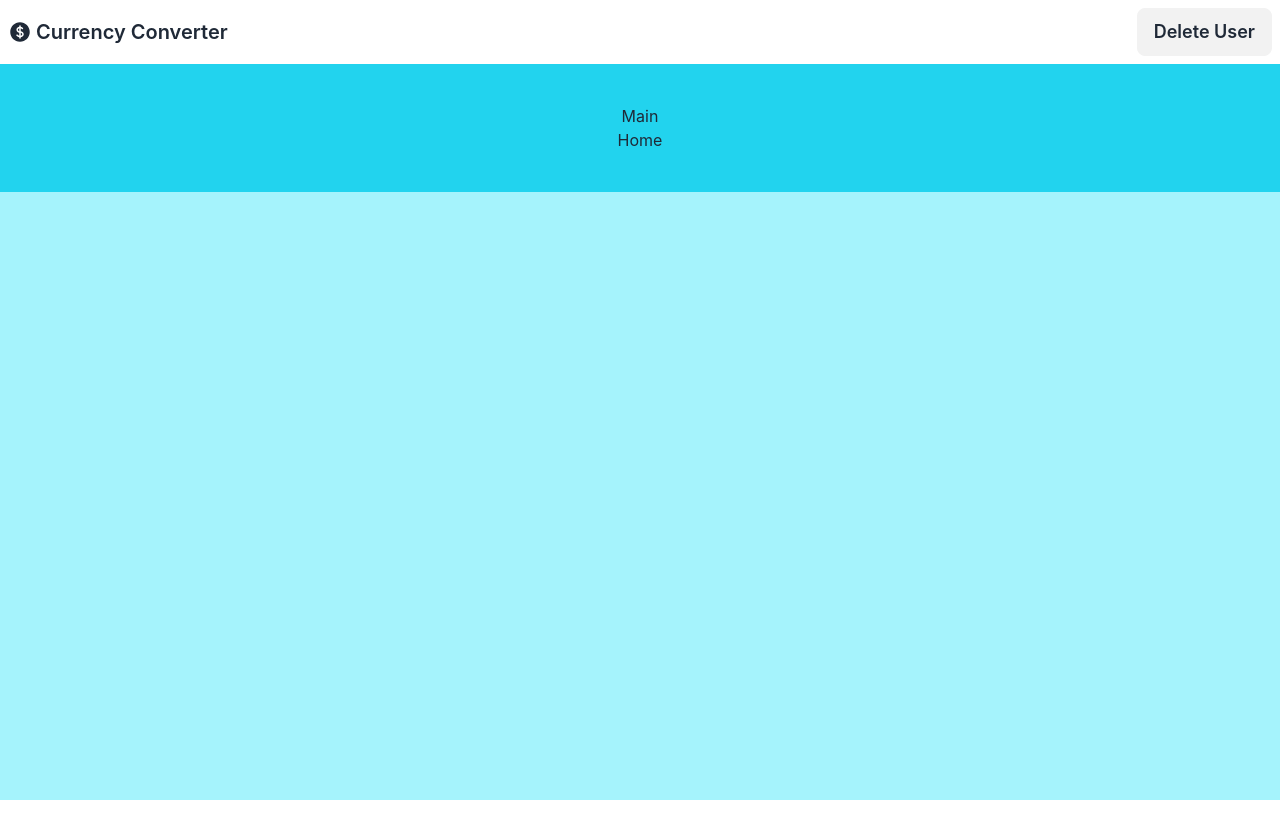
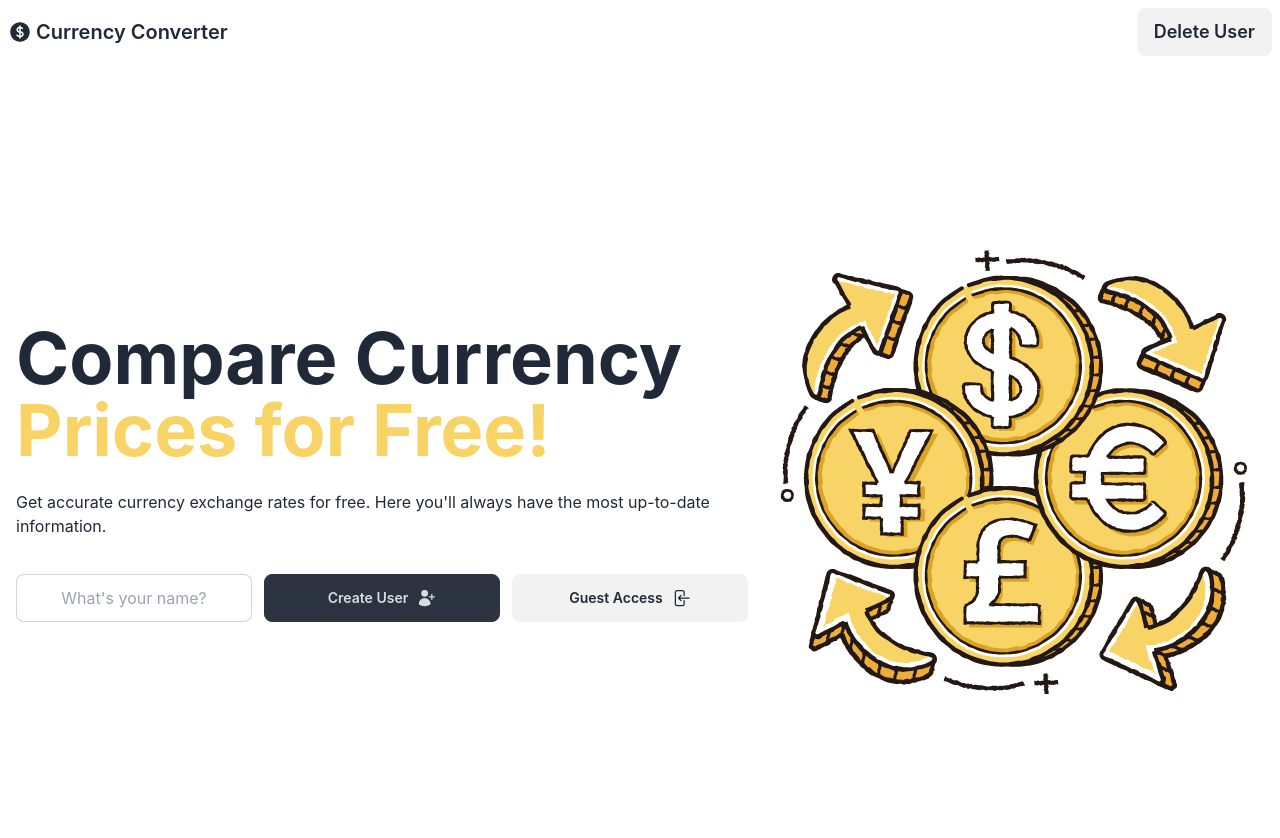
Before and after one commit to fm-anderson/currency-converter, a React (Vite) app: page /home in a window 1280 px wide. Shown: the top 838 px of the page. Before the commit the page ends 800 px from the top, so only its background shows below. Built offline with nearby package versions, Linux system fonts and the light colour scheme.

Commit message:
Home page markup created

```diff
--- a/src/App.jsx
+++ b/src/App.jsx
@@ -5,7 +5,7 @@ const router = createBrowserRouter(routesConfig);
 
 function App() {
   return (
-    <div className="grid container h-screen bg-cyan-200">
+    <div className="grid container h-screen bg-base-100">
       <RouterProvider router={router} />
     </div>
   );
--- a/src/components/Navbar.jsx
+++ b/src/components/Navbar.jsx
@@ -3,7 +3,7 @@ import { CurrencyDollarIcon } from '@heroicons/react/24/solid';
 
 function Navbar() {
   return (
-    <div className="navbar bg-base-100">
+    <div className="navbar bg-base-100 mb-2">
       <NavLink to="/" className="flex-1 font-semibold text-sm lg:text-xl">
         <CurrencyDollarIcon width={24} />
         <span className="ml-1">Currency Converter</span>
--- a/src/layouts/Main.jsx
+++ b/src/layouts/Main.jsx
@@ -5,8 +5,7 @@ function Main() {
   return (
     <div>
       <Navbar />
-      <main className="grid justify-items-center py-10 place-items-start bg-cyan-400">
-        <h1>Main</h1>
+      <main className="grid justify-items-center place-items-start">
         <Outlet />
       </main>
     </div>
--- a/src/pages/Home.jsx
+++ b/src/pages/Home.jsx
@@ -1,7 +1,44 @@
+import {
+  ArrowLeftOnRectangleIcon,
+  UserPlusIcon,
+} from '@heroicons/react/24/solid';
+import heroImage from '../images/currency-converter.png';
+
 function Home() {
   return (
-    <div>
-      <h1>Home</h1>
+    <div className="hero min-h-screen bg-base-100">
+      <div className="hero-content flex-col lg:flex-row-reverse">
+        <img src={heroImage} className="w-auto rounded-lg" />
+        <div>
+          <h1 className="text-3xl lg:text-7xl font-bold">
+            Compare Currency{' '}
+            <span className="text-[#F7D465]">Prices for Free!</span>
+          </h1>
+          <p className="py-6">
+            Get accurate currency exchange rates for free. Here you'll always
+            have the most up-to-date information.
+          </p>
+          <div className="grid sm:grid-cols-3 grid-cols-1 gap-3 mt-3">
+            <input
+              type="text"
+              className="input input-bordered w-full placeholder:text-center"
+              placeholder="What's your name?"
+            />
+            <button className="btn btn-neutral normal-case">
+              Create User
+              <span>
+                <UserPlusIcon width={20} />
+              </span>
+            </button>
+            <button className="btn normal-case">
+              Guest Access
+              <span>
+                <ArrowLeftOnRectangleIcon width={20} />
+              </span>
+            </button>
+          </div>
+        </div>
+      </div>
     </div>
   );
 }
```
Also changed, not shown: src/images/currency-converter.png (added).
